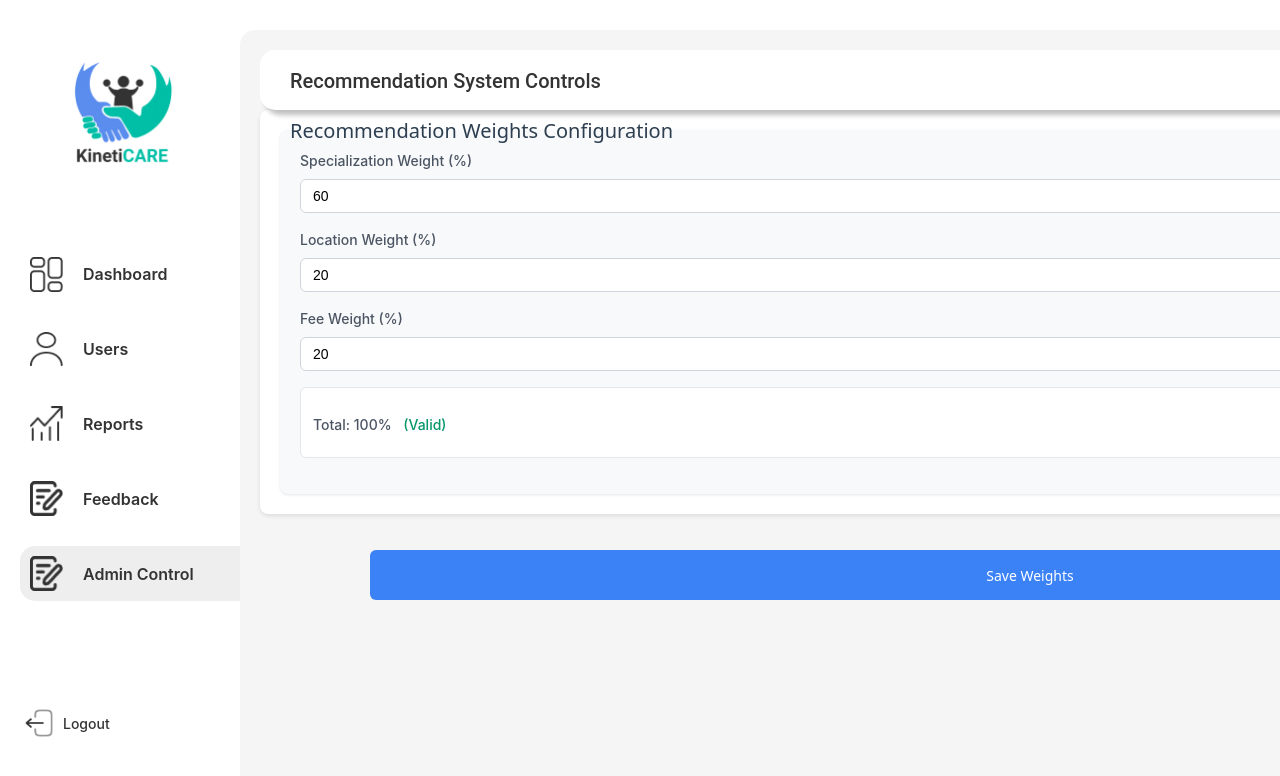
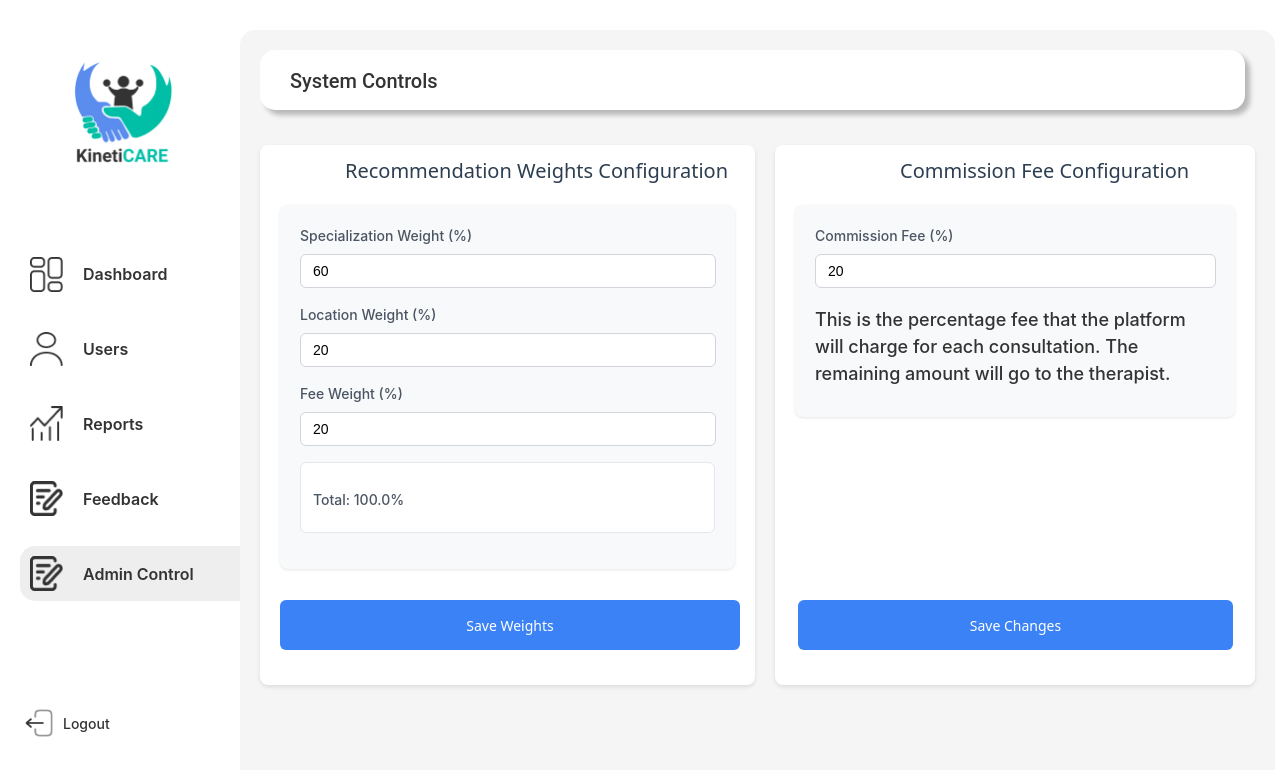
Before and after one commit to laragrace30/vite-project-kinetiCare, a React (Vite) app: page /control in a window 1280 px wide. Shown: the top 776 px of the page. Built offline with nearby package versions, Linux system fonts and the light colour scheme; no server answers; the database is empty.

Commit message:
updated the control screen

```diff
--- a/src/screens/control.tsx
+++ b/src/screens/control.tsx
@@ -11,57 +11,101 @@
   fee: number;
 }
 
+interface CommissionRate {
+  platformFee: number;
+}
+
 function Controls() {
   const [weights, setWeights] = useState<Weights>({
     specialization: 60,
     location: 20,
     fee: 20,
   });
+  const [inputValues, setInputValues] = useState({
+    specialization: '60',
+    location: '20',
+    fee: '20',
+  });
+
+  const [platformFee, setPlatformFee] = useState<number>(20);
+  const [platformFeeInput, setPlatformFeeInput] = useState('20');
+
   const [error, setError] = useState<string | null>(null);
+  const [commissionError, setCommissionError] = useState<string | null>(null);
   const [isLoading, setIsLoading] = useState(false);
+  const [isCommissionLoading, setIsCommissionLoading] = useState(false);
 
-  // Fetch weights from Firestore when the component mounts
   useEffect(() => {
-    const fetchWeights = async () => {
+    const fetchData = async () => {
       try {
-        const docRef = doc(db, 'weights', 'recommendationWeights');
-        const docSnap = await getDoc(docRef);
-        if (docSnap.exists()) {
-          setWeights(docSnap.data() as Weights);
-        } else {
-          console.warn('No weights found in Firestore. Using default weights.');
+        // Fetch weights
+        const weightsDoc = await getDoc(doc(db, 'weights', 'recommendationWeights'));
+        if (weightsDoc.exists()) {
+          const data = weightsDoc.data() as Weights;
+          setWeights(data);
+          setInputValues({
+            specialization: data.specialization.toString(),
+            location: data.location.toString(),
+            fee: data.fee.toString(),
+          });
+        }
+
+        // Fetch platform fee
+        const commissionDoc = await getDoc(doc(db, 'commission', 'rate'));
+        if (commissionDoc.exists()) {
+          const data = commissionDoc.data() as CommissionRate;
+          setPlatformFee(data.platformFee);
+          setPlatformFeeInput(data.platformFee.toString());
         }
       } catch (err) {
-        console.error('Error fetching weights:', err);
-        setError('Failed to load weights. Please try again later.');
+        console.error('Error fetching data:', err);
+        setError('Failed to load data. Please try again later.');
       }
     };
 
-    fetchWeights();
+    fetchData();
   }, []);
 
-  // Handle input change and update state
   const handleWeightChange = (type: keyof Weights, value: string) => {
-    const numValue = parseFloat(value);
-    if (!isNaN(numValue)) {
-      setWeights((prev) => ({
+    if (value === '' || (!isNaN(Number(value)) && Number(value) >= 0 && Number(value) <= 100)) {
+      setInputValues(prev => ({
         ...prev,
-        [type]: numValue,
+        [type]: value
       }));
+
+      if (value !== '') {
+        setWeights(prev => ({
+          ...prev,
+          [type]: Number(value)
+        }));
+      }
+      setError(null);
     }
   };
 
-  // Validate weights only when saving
-  const validateWeights = () => {
-    const total = Object.values(weights).reduce((a, b) => a + b, 0);
-    return Math.abs(total - 100) < 0.001; // Allow small rounding errors
+  const handlePlatformFeeChange = (value: string) => {
+    if (value === '' || (!isNaN(Number(value)) && Number(value) >= 0 && Number(value) <= 100)) {
+      setPlatformFeeInput(value);
+      if (value !== '') {
+        setPlatformFee(Number(value));
+      }
+      setCommissionError(null);
+    }
+  };
+
+  const calculateTotal = () => {
+    return Object.values(weights).reduce((a, b) => a + b, 0);
   };
 
   const saveWeights = async () => {
-    // Perform validation on save
-    const total = weights.specialization + weights.location + weights.fee;
-    if (total !== 100) {
-      setError('Weights must sum to 100%');
+    if (Object.values(inputValues).some(value => value === '')) {
+      setError('All fields must be filled before saving');
+      return;
+    }
+
+    const total = calculateTotal();
+    if (Math.abs(total - 100) > 0.001) {
+      setError('Weights must sum to 100% before saving');
       return;
     }
 
@@ -79,15 +123,43 @@
     }
   };
 
+  const savePlatformFee = async () => {
+    if (platformFeeInput === '') {
+      setCommissionError('Platform fee must be filled before saving');
+      return;
+    }
+
+    if (platformFee < 0 || platformFee > 100) {
+      setCommissionError('Platform fee must be between 0 and 100%');
+      return;
+    }
+
+    setIsCommissionLoading(true);
+    try {
+      await setDoc(doc(db, 'commission', 'rate'), { platformFee });
+      setCommissionError(null);
+      alert('Platform fee saved successfully!');
+    } catch (err) {
+      console.error('Error saving platform fee:', err);
+      setCommissionError('Failed to save platform fee');
+    } finally {
+      setIsCommissionLoading(false);
+    }
+  };
+
+  const total = calculateTotal();
+  const isValid = Math.abs(total - 100) < 0.001;
+  const hasEmptyFields = Object.values(inputValues).some(value => value === '');
+
   return (
     <div className="container">
       <SideMenu />
       <div className="details--content">
         <div className="controls--header">
-          <h2 className="controls">Recommendation System Controls</h2>
+          <h2 className="controls">System Controls</h2>
         </div>
-        <div className="controls--container1">
-          <div className="controls-container">
+        <div className="controls-container">
+          <div className="controls--container1">
             <div className="controls-section--weights">
               <h3 className="weights--feedback">Recommendation Weights Configuration</h3>
               <div className="controls-content">
@@ -98,7 +170,7 @@
                     <label>Specialization Weight (%)</label>
                     <input
                       type="number"
-                      value={weights.specialization}
+                      value={inputValues.specialization}
                       onChange={(e) => handleWeightChange('specialization', e.target.value)}
                       min="0"
                       max="100"
@@ -109,7 +181,7 @@
                     <label>Location Weight (%)</label>
                     <input
                       type="number"
-                      value={weights.location}
+                      value={inputValues.location}
                       onChange={(e) => handleWeightChange('location', e.target.value)}
                       min="0"
                       max="100"
@@ -120,7 +192,7 @@
                     <label>Fee Weight (%)</label>
                     <input
                       type="number"
-                      value={weights.fee}
+                      value={inputValues.fee}
                       onChange={(e) => handleWeightChange('fee', e.target.value)}
                       min="0"
                       max="100"
@@ -129,21 +201,54 @@
 
                   <div className="weight-total">
                     <p>
-                      Total: {weights.specialization + weights.location + weights.fee}%{' '}
-                      {validateWeights() ? (
-                        <span className="valid">(Valid)</span>
-                      ) : (
-                        <span className="invalid">(Must equal 100%)</span>
+                      Total: {hasEmptyFields ? '-' : total.toFixed(1)}%{' '}
+                      {!hasEmptyFields && !isValid && (
+                        <span className="invalid">(Must equal 100% to save)</span>
                       )}
                     </p>
                   </div>
 
                   <button
                     onClick={saveWeights}
-                    disabled={isLoading}
+                    disabled={isLoading || hasEmptyFields || !isValid}
                     className="save-button"
                   >
                     {isLoading ? 'Saving...' : 'Save Weights'}
+                  </button>
+                </div>
+              </div>
+            </div>
+          </div>
+          <div className="controls-container2">
+            <div className="controls-section--commission">
+              <h3 className="commission--feedback">Commission Fee Configuration</h3>
+              <div className="controls-content">
+                <div className="commission-card">
+                  {commissionError && <div className="error-message">{commissionError}</div>}
+
+                  <div className="commission-input-group">
+                    <label>Commission Fee (%)</label>
+                    <input
+                      type="number"
+                      value={platformFeeInput}
+                      onChange={(e) => handlePlatformFeeChange(e.target.value)}
+                      min="0"
+                      max="100"
+                      placeholder="Enter platform fee percentage"
+                    />
+                  </div>
+
+                  <p className="text">
+                    This is the percentage fee that the platform will charge for each consultation.
+                    The remaining amount will go to the therapist.
+                  </p>
+
+                  <button
+                    onClick={savePlatformFee}
+                    disabled={isCommissionLoading || platformFeeInput === '' || platformFee < 0 || platformFee > 100}
+                    className="fee-button"
+                  >
+                    {isCommissionLoading ? 'Saving...' : 'Save Changes'}
                   </button>
                 </div>
               </div>
--- a/src/styles/control.css
+++ b/src/styles/control.css
@@ -1,3 +1,259 @@
+.container {
+  display: flex;
+    gap: 20px;
+    height: 90vh;
+    width: 80vw;
+    position: fixed;
+    top: 10px;
+    left: 220px;
+    padding: 20px;
+    overflow: auto;
+}
+
+.details--content {
+  flex: 1;
+  padding: 20px;
+  background-color: #f5f5f5;
+}
+
+.controls--header {
+  background-color: #fff;
+    height: 60px;
+    width: 95%;
+    position: relative;
+    top: 0;
+    left: 0;
+    box-shadow: 5px 5px 5px rgba(0, 0, 0, 0.25);
+    border-radius: 15px;
+    display: flex;
+    padding: 0 20px;
+}
+
+.controls {
+  font-family: 'Roboto';
+  font-weight: 500;
+  font-size: 20px;
+  margin-top: 20px;
+  top: 0;
+  left: 20px;
+}
+
+.controls--container1 {
+  background-color: white;
+  border-radius: 8px;
+  padding: 20px;
+  box-shadow: 0 2px 4px rgba(0, 0, 0, 0.1);
+  margin-top: 35px;
+  height: 500px;
+  width: 455px;
+}
+
+.controls-container {
+  display: flex;
+  flex-direction: row;
+  gap: 20px;
+}
+
+.controls-container2 {
+  background-color: white;
+  border-radius: 8px;
+  padding: 20px;
+  box-shadow: 0 2px 4px rgba(0, 0, 0, 0.1);
+  margin-top: 35px;
+  height: 500px;
+  width: 440px;
+}
+
+.controls-section--weights {
+  background-color: white;
+  border-radius: 8px;
+}
+
+.controls-section--commission {
+  background-color: white;
+  border-radius: 8px;
+}
+
+.controls-section--weights h3 {
+  font-size: 20px;
+  font-weight: 500;
+  bottom: 40px;
+  color: #2c3e50;
+  top: 140px;
+  left: 115px;
+}
+
+.controls-section--commission h3 {
+  font-size: 20px;
+  font-weight: 500;
+  bottom: 40px;
+  color: #2c3e50;
+  top: 140px;
+  left: 670px;
+}
+
+.controls-content {
+  display: flex;
+  flex-direction: column;
+  gap: 16px;
+}
+
+.weights-card {
+  margin-top: 40px;
+  background-color: #f8f9fa;
+  border-radius: 8px;
+  padding: 20px;
+  box-shadow: 0 1px 3px rgba(0, 0, 0, 0.1);
+}
+
+.commission-card {
+  margin-top: 40px;
+  background-color: #f8f9fa;
+  border-radius: 8px;
+  padding: 20px;
+  box-shadow: 0 1px 3px rgba(0, 0, 0, 0.1);
+}
+
+.error-message {
+  background-color: #fee2e2;
+  color: #dc2626;
+  padding: 12px;
+  border-radius: 6px;
+  margin-bottom: 16px;
+}
+
+.commission-input-group {
+  margin-bottom: 16px;
+}
+
+.commission-input-group label {
+  display: block;
+  font-size: 14px;
+  font-weight: 500;
+  margin-bottom: 8px;
+  color: #4b5563;
+}
+
+.commission-input-group input {
+  width: 375px;
+  padding: 8px 12px;
+  border: 1px solid #d1d5db;
+  border-radius: 6px;
+  font-size: 14px;
+  transition: border-color 0.2s;
+}
+
+.commission-input-group input:focus {
+  outline: none;
+  border-color: #3b82f6;
+  box-shadow: 0 0 0 2px rgba(59, 130, 246, 0.1);
+}
+
+.weight-input-group {
+  margin-bottom: 16px;
+}
+
+.weight-input-group label {
+  display: block;
+  font-size: 14px;
+  font-weight: 500;
+  margin-bottom: 8px;
+  color: #4b5563;
+}
+
+.weight-input-group input {
+  width: 390px;
+  padding: 8px 12px;
+  border: 1px solid #d1d5db;
+  border-radius: 6px;
+  font-size: 14px;
+  transition: border-color 0.2s;
+}
+
+.weight-input-group input:focus {
+  outline: none;
+  border-color: #3b82f6;
+  box-shadow: 0 0 0 2px rgba(59, 130, 246, 0.1);
+}
+
+.weight-total {
+  margin: 16px 0;
+  padding: 12px;
+  background-color: white;
+  border-radius: 6px;
+  border: 1px solid #e5e7eb;
+}
+
+.weight-total p {
+  font-size: 14px;
+  color: #4b5563;
+}
+
+.valid {
+  color: #059669;
+  margin-left: 8px;
+}
+
+.invalid {
+  color: #dc2626;
+  margin-left: 8px;
+}
+
+.save-button {
+  width: 460px;
+  padding: 12px;
+  margin-top: 50px;
+  left: 60px;
+  background-color: #3b82f6;
+  color: white;
+  border: none;
+  border-radius: 6px;
+  font-size: 14px;
+  font-weight: 500;
+  cursor: pointer;
+  transition: background-color 0.2s;
+}
+
+.save-button:hover:not(:disabled) {
+  background-color: #2563eb;
+}
+
+.save-button:disabled {
+  background-color: #9ca3af;
+  cursor: not-allowed;
+}
+
+.fee-button {
+  width: 435px;
+  padding: 12px;
+  margin-top: 50px;
+  left: 578px;
+  background-color: #3b82f6;
+  color: white;
+  border: none;
+  border-radius: 6px;
+  font-size: 14px;
+  font-weight: 500;
+  cursor: pointer;
+  transition: background-color 0.2s;
+}
+
+.fee-button:hover:not(:disabled) {
+  background-color: #2563eb;
+}
+
+.fee-button:disabled {
+  background-color: #9ca3af;
+  cursor: not-allowed;
+}
+
+.text{
+  font-size: 18px;
+  color: #333;
+}
+
+
+
 /* .control-container {
   width: 400px;
   margin: 50px auto;
@@ -46,158 +302,3 @@
   background-color: #cccccc;
   cursor: not-allowed;
 } */
-
-
-.container {
-  display: flex;
-  width: 100%;
-  min-height: 100vh;
-}
-
-.details--content {
-  flex: 1;
-  padding: 20px;
-  background-color: #f5f5f5;
-}
-
-.controls--header {
-  background-color: #fff;
-    height: 60px;
-    width: 95%;
-    position: relative;
-    top: 0;
-    left: 0;
-    box-shadow: 5px 5px 5px rgba(0, 0, 0, 0.25);
-    border-radius: 15px;
-    display: flex;
-    padding: 0 20px;
-}
-
-.controls {
-  font-family: 'Roboto';
-  font-weight: 500;
-  font-size: 20px;
-  margin-top: 20px;
-  top: 0;
-  left: 20px;
-}
-
-.controls--container1 {
-  background-color: white;
-  border-radius: 8px;
-  padding: 20px;
-  box-shadow: 0 2px 4px rgba(0, 0, 0, 0.1);
-}
-
-.controls-container {
-  display: flex;
-  flex-direction: column;
-  gap: 24px;
-}
-
-.controls-section--weights {
-  background-color: white;
-  border-radius: 8px;
-}
-
-.controls-section--weights h3 {
-  font-size: 20px;
-  font-weight: 500;
-  bottom: 40px;
-  color: #2c3e50;
-  top: 100px;
-  left: 60px;
-}
-
-.controls-content {
-  display: flex;
-  flex-direction: column;
-  gap: 16px;
-}
-
-.weights-card {
-  background-color: #f8f9fa;
-  border-radius: 8px;
-  padding: 20px;
-  box-shadow: 0 1px 3px rgba(0, 0, 0, 0.1);
-}
-
-.error-message {
-  background-color: #fee2e2;
-  color: #dc2626;
-  padding: 12px;
-  border-radius: 6px;
-  margin-bottom: 16px;
-}
-
-.weight-input-group {
-  margin-bottom: 16px;
-}
-
-.weight-input-group label {
-  display: block;
-  font-size: 14px;
-  font-weight: 500;
-  margin-bottom: 8px;
-  color: #4b5563;
-}
-
-.weight-input-group input {
-  width: 100%;
-  padding: 8px 12px;
-  border: 1px solid #d1d5db;
-  border-radius: 6px;
-  font-size: 14px;
-  transition: border-color 0.2s;
-}
-
-.weight-input-group input:focus {
-  outline: none;
-  border-color: #3b82f6;
-  box-shadow: 0 0 0 2px rgba(59, 130, 246, 0.1);
-}
-
-.weight-total {
-  margin: 16px 0;
-  padding: 12px;
-  background-color: white;
-  border-radius: 6px;
-  border: 1px solid #e5e7eb;
-}
-
-.weight-total p {
-  font-size: 14px;
-  color: #4b5563;
-}
-
-.valid {
-  color: #059669;
-  margin-left: 8px;
-}
-
-.invalid {
-  color: #dc2626;
-  margin-left: 8px;
-}
-
-.save-button {
-  width: 100%;
-  padding: 12px;
-  background-color: #3b82f6;
-  color: white;
-  border: none;
-  border-radius: 6px;
-  font-size: 14px;
-  font-weight: 500;
-  cursor: pointer;
-  transition: background-color 0.2s;
-}
-
-.save-button:hover:not(:disabled) {
-  background-color: #2563eb;
-}
-
-.save-button:disabled {
-  background-color: #9ca3af;
-  cursor: not-allowed;
-}
```
